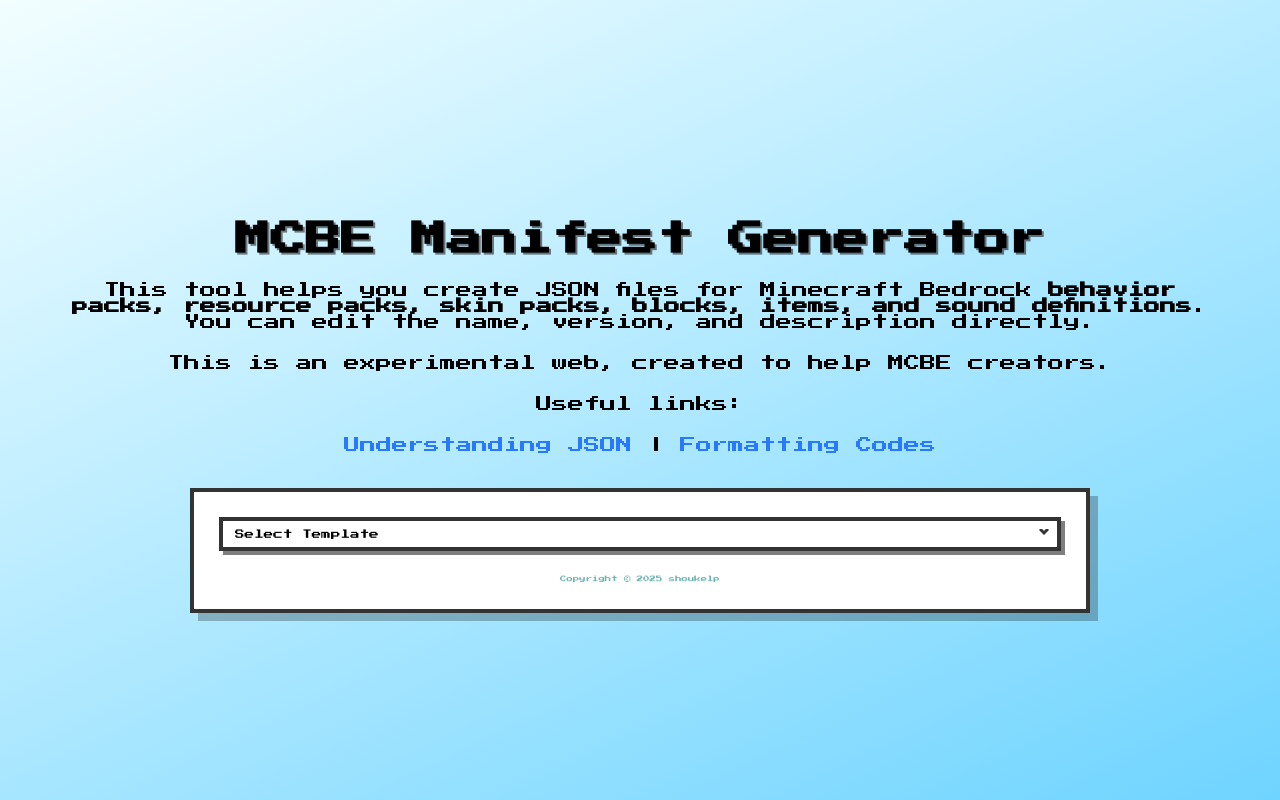
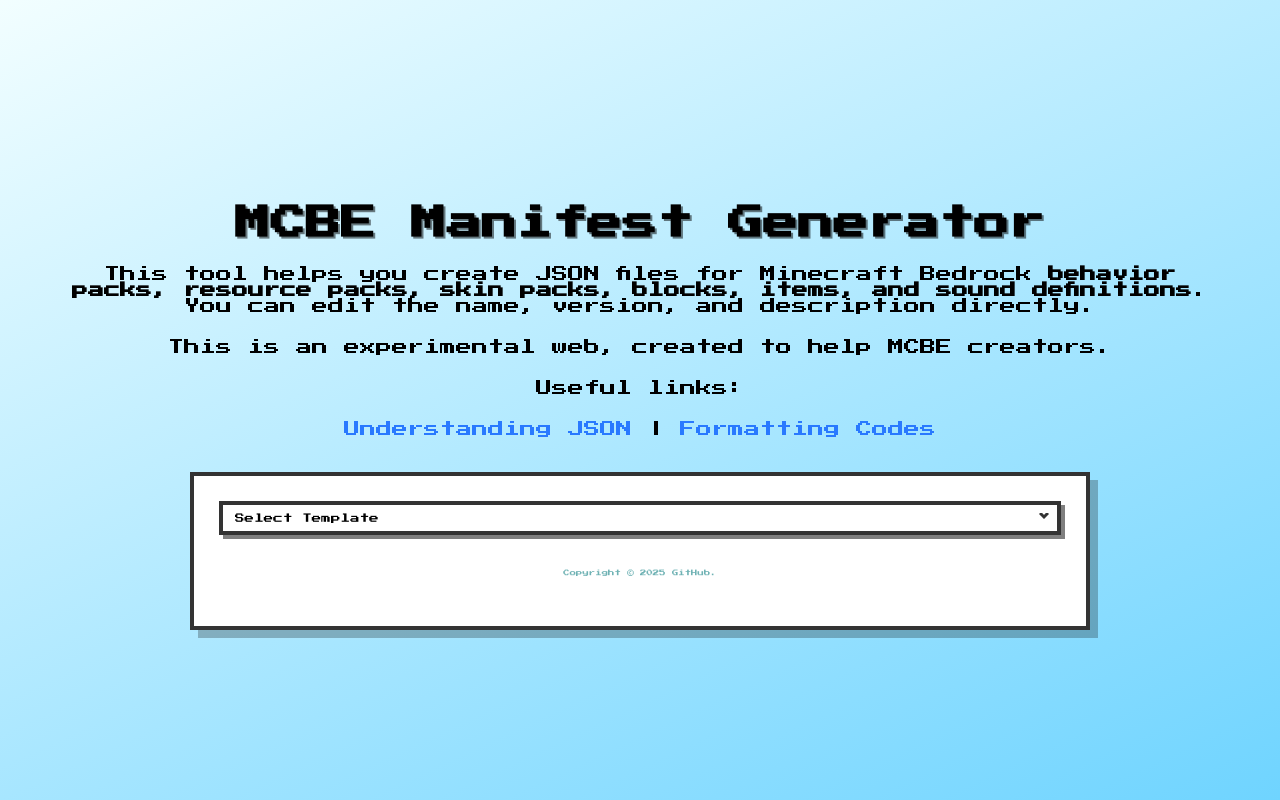
Before and after one commit to shoukelp/JSON-generator, a React (Create React App) app: page / in a window 1280 px wide. Built offline with nearby package versions, Linux system fonts and the light colour scheme; the HTML template or start-up script is replaced by a standard one.

Commit message:
Some changes

```diff
--- a/src/App.js
+++ b/src/App.js
@@ -222,7 +222,7 @@
           </>
         )}
 
-        <div className='footer'>Copyright &copy; 2025 <a href="https://shoukelp.pages.dev/">shoukelp</a></div>
+        <Footer />
       </div>
     </>
   );
--- a/src/components/Footer.jsx
+++ b/src/components/Footer.jsx
@@ -3,9 +3,9 @@
 const Footer = () => (
   <footer className="footer">
     <p>
-      &copy; 2025 shoukelp.{" "}
+      Copyright &copy; 2025{" "}
       <a
-        href="https://github.com/shoukelp/manifest-generator"
+        href="https://shoukelp.pages.dev"
         target="_blank"
         rel="noopener noreferrer"
       >
```
